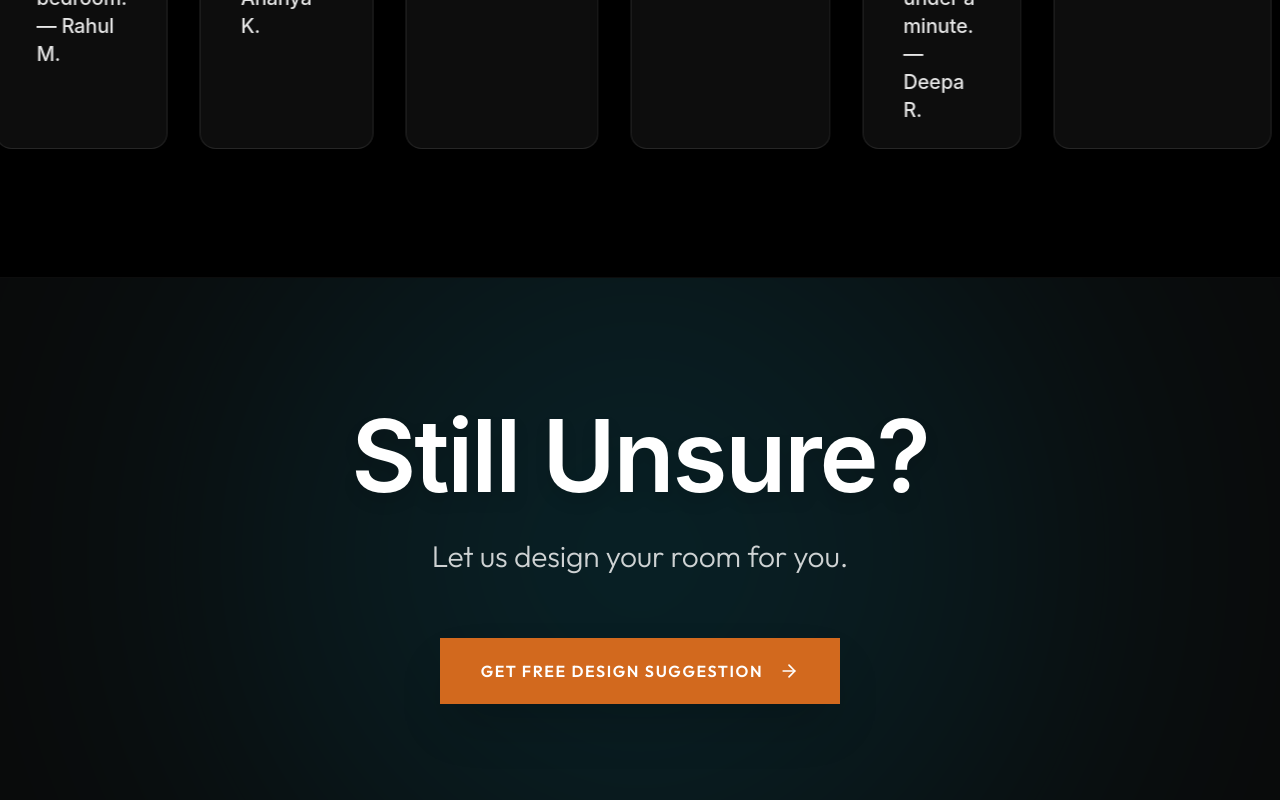
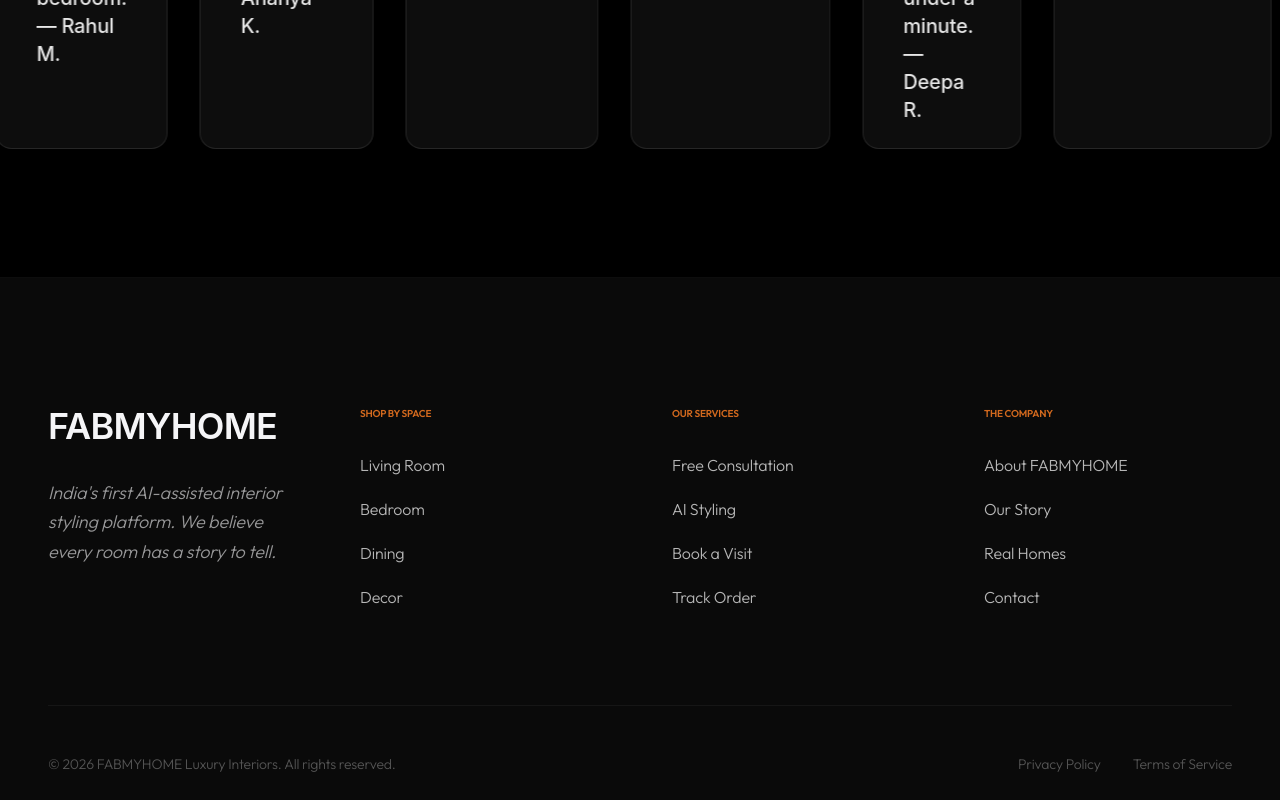
Before and after one commit to SiddharthChaturvedii/FABMYHOME, a Next.js app: page / in a window 1280 px wide. Shown: the part 5760-6560 px from the top of the page. Built offline with nearby package versions, Linux system fonts and the light colour scheme.

Commit message:
fix: restore teal brand colors to curtain/footer and remove final cta

```diff
--- a/app/page.tsx
+++ b/app/page.tsx
@@ -23,7 +23,6 @@ export default function Home() {
         <CompleteTheLook />
         <VisualSearch />
         <Testimonials />
-        <FinalCTA />
       </div>
 
       <Footer />
--- a/components/hero/LoadingCurtain.tsx
+++ b/components/hero/LoadingCurtain.tsx
@@ -42,7 +42,7 @@ export default function LoadingCurtain() {
           initial={{ y: 0 }}
           animate={exiting ? { y: "-100%" } : { y: 0 }}
           transition={{ duration: 1.2, ease: [0.76, 0, 0.24, 1] }}
-          className="fixed inset-0 z-[9999] bg-[var(--color-midnight)] flex flex-col items-center justify-center pointer-events-none border-b border-white/5 shadow-[0_20px_50px_rgba(0,0,0,0.5)]"
+          className="fixed inset-0 z-[9999] bg-[#0a2121] flex flex-col items-center justify-center pointer-events-none border-b border-white/5 shadow-[0_20px_50px_rgba(0,0,0,0.5)]"
         >
           {/* Brand Logo / Text that lifts with curtain */}
           <motion.div
```
